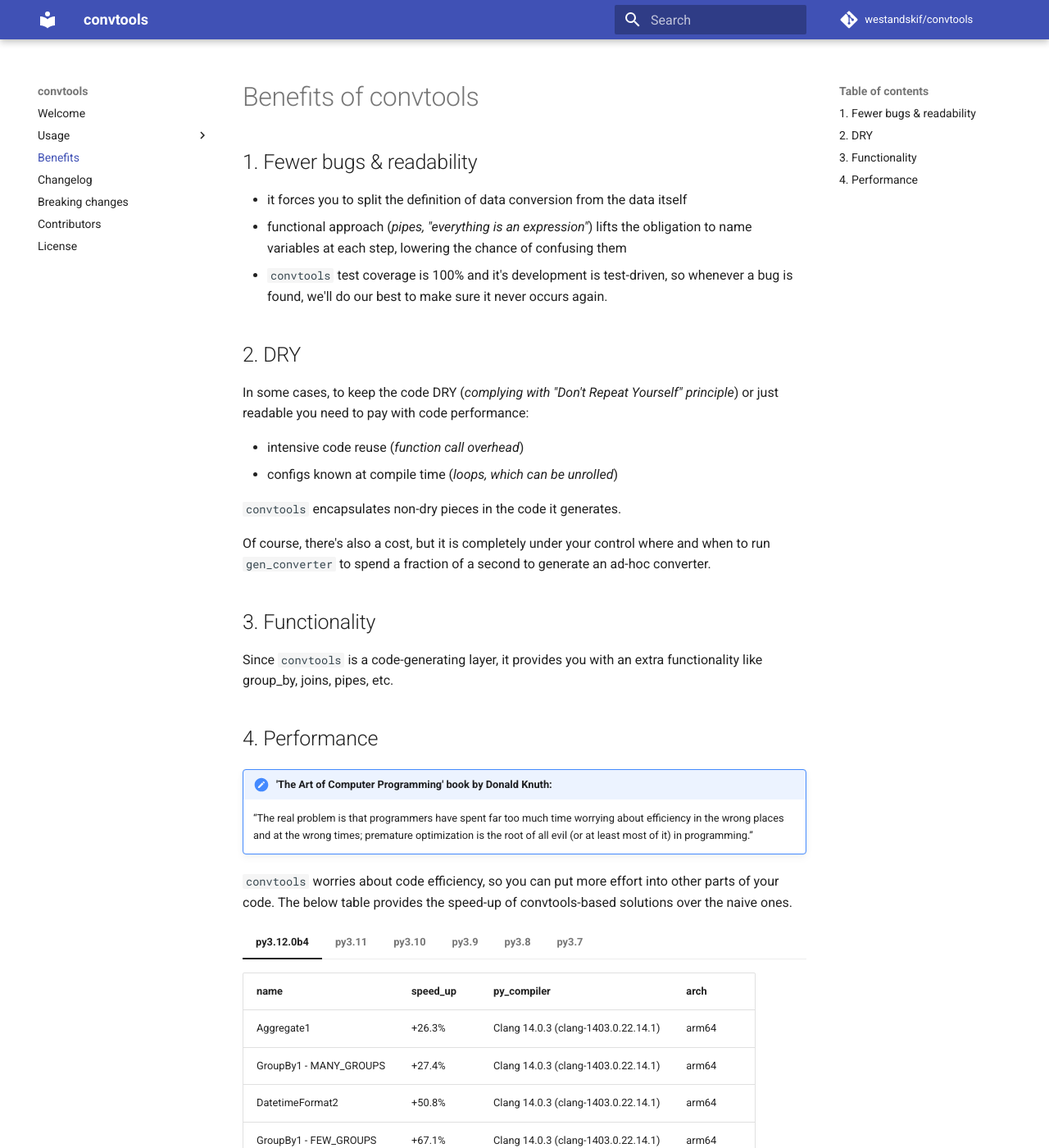
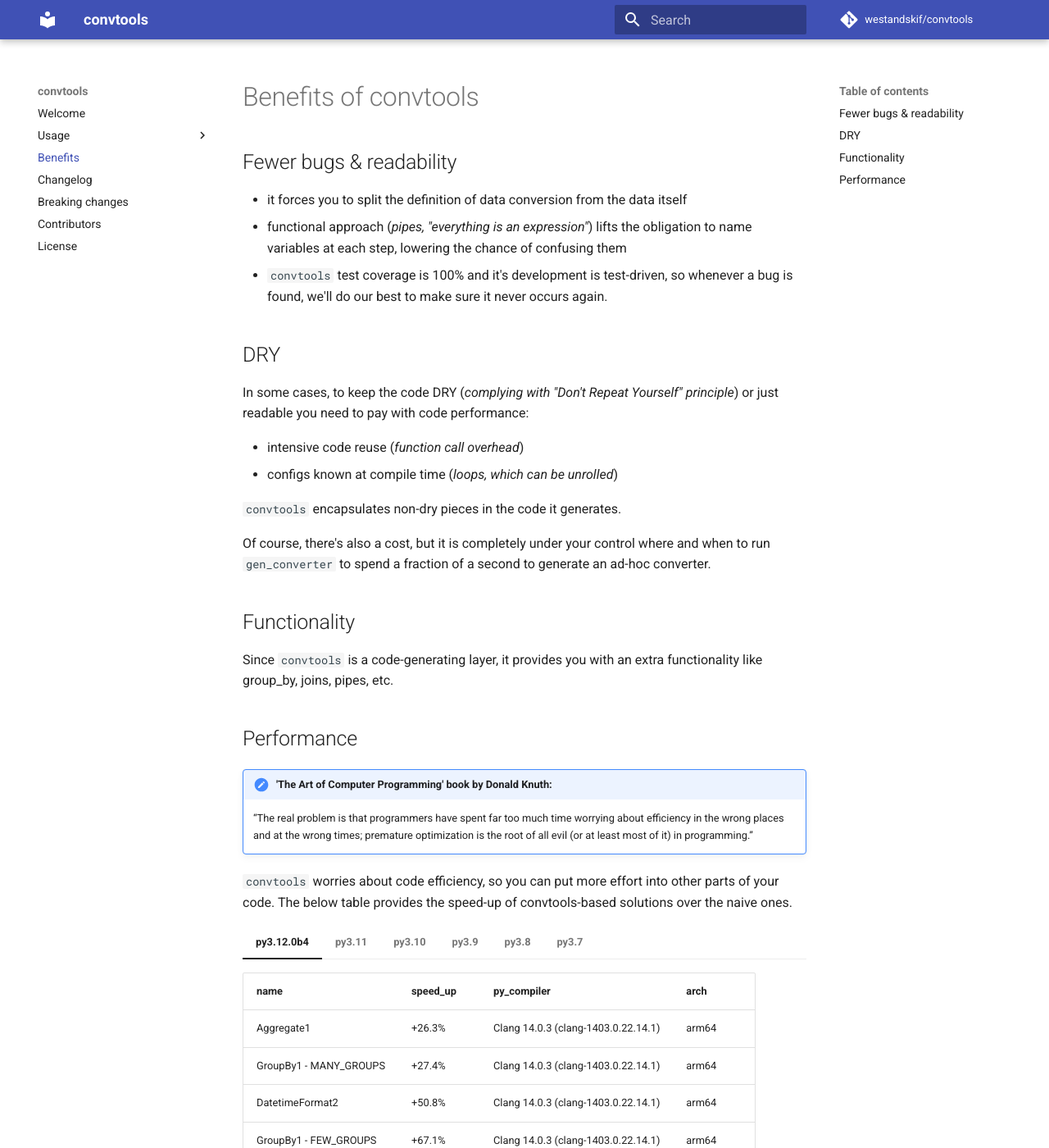
Before and after one commit to westandskif/convtools, an MkDocs documentation site: the page built from docs/benefits.md, in a window 1280 px wide and 1400 px high. Shown: the whole window at 82% size. Built offline with MkDocs 1.6.1 and Material for MkDocs 9.7.7, drawn with Linux system fonts in a browser that asks for light colours; comment, search, counter and statistics services are not loaded.

Commit message:
docs: removed numbering of benefits page titles

```diff
--- a/docs/benefits.md
+++ b/docs/benefits.md
@@ -1,7 +1,7 @@
 # Benefits of convtools
 
 
-## 1. Fewer bugs & readability
+## Fewer bugs & readability
 
 * it forces you to split the definition of data conversion from the data
   itself
@@ -12,7 +12,7 @@
   whenever a bug is found, we'll do our best to make sure it never occurs
   again.
 
-## 2. DRY
+## DRY
 
 In some cases, to keep the code DRY (_complying with "Don't Repeat Yourself"
 principle_) or just readable you need to pay with code performance:
@@ -26,13 +26,13 @@
 and when to run `gen_converter` to spend a fraction of a second to generate
 an ad-hoc converter.
 
-## 3. Functionality
+## Functionality
 
 Since `convtools` is a code-generating layer, it provides you with an extra
 functionality like group_by, joins, pipes, etc.
 
 
-## 4. Performance
+## Performance
 
 !!! note "'The Art of Computer Programming' book by Donald Knuth:"
 
```
